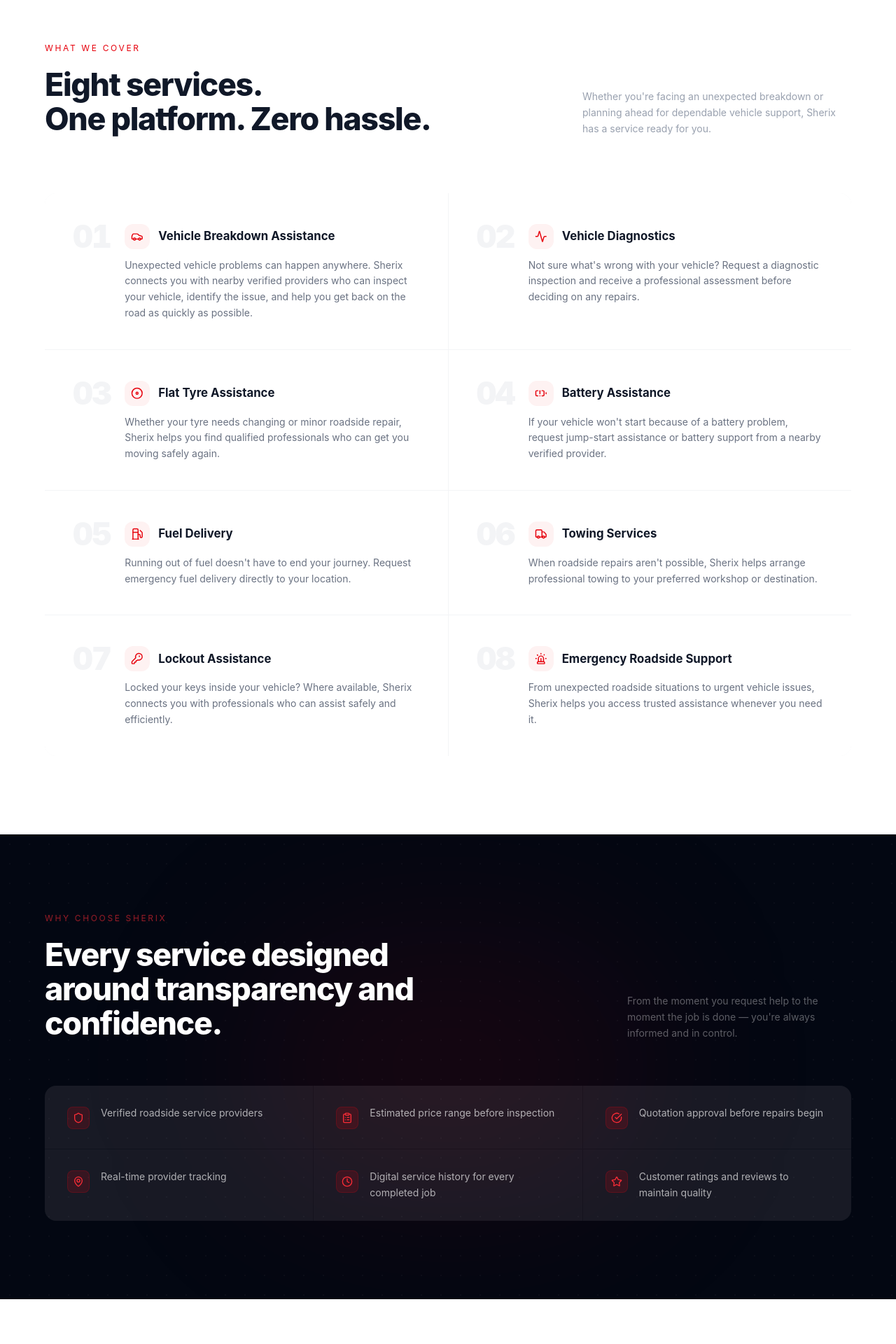
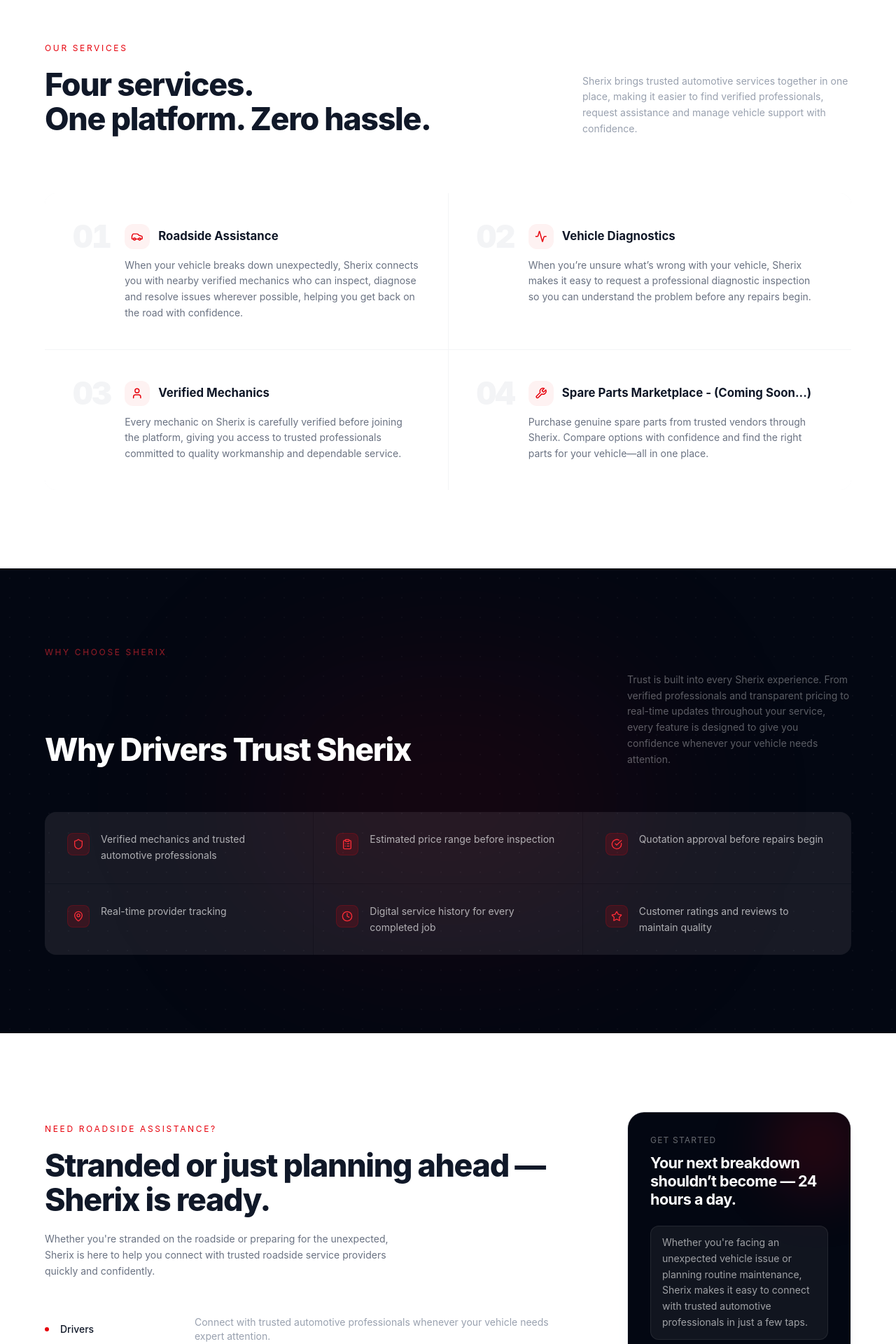
Before and after one commit to Kwekuaugust22/sherix-app-website, a React (Vite) app: page /service in a window 1280 px wide. Shown: the part 860-2780 px from the top of the page at 70% size. Built offline with nearby package versions, Linux system fonts and the light colour scheme.

Commit message:
Service Page Updated

```diff
--- a/src/app/pages/ServicePage.tsx
+++ b/src/app/pages/ServicePage.tsx
@@ -1,9 +1,9 @@
 import { Link } from 'react-router-dom';
 import { motion, useScroll, useTransform } from 'motion/react';
 import {
-  Car, Activity, Disc, BatteryWarning, Fuel, Truck,
+  Car, Activity, Disc, BatteryWarning, Fuel, Truck, User,
   KeyRound, Siren, CheckCircle, ArrowRight, Shield,
-  MapPin, Star, ClipboardList, Clock,
+  MapPin, Star, ClipboardList, Clock, Wrench,
 } from 'lucide-react';
 import heroBg from '../../imports/pngtree-auto-mechanic-working-in-garage-repair-service-image_15647939.jpg';
 
@@ -18,55 +18,32 @@ const services = [
   {
     icon: Car,
     num: '01',
-    title: 'Vehicle Breakdown Assistance',
-    desc: 'Unexpected vehicle problems can happen anywhere. Sherix connects you with nearby verified providers who can inspect your vehicle, identify the issue, and help you get back on the road as quickly as possible.',
+    title: 'Roadside Assistance',
+    desc: 'When your vehicle breaks down unexpectedly, Sherix connects you with nearby verified mechanics who can inspect, diagnose and resolve issues wherever possible, helping you get back on the road with confidence.',
   },
   {
     icon: Activity,
     num: '02',
     title: 'Vehicle Diagnostics',
-    desc: 'Not sure what\'s wrong with your vehicle? Request a diagnostic inspection and receive a professional assessment before deciding on any repairs.',
+    desc: 'When you’re unsure what’s wrong with your vehicle, Sherix makes it easy to request a professional diagnostic inspection so you can understand the problem before any repairs begin.',
   },
   {
-    icon: Disc,
+    icon: User,
     num: '03',
-    title: 'Flat Tyre Assistance',
-    desc: 'Whether your tyre needs changing or minor roadside repair, Sherix helps you find qualified professionals who can get you moving safely again.',
+    title: 'Verified Mechanics',
+    desc: 'Every mechanic on Sherix is carefully verified before joining the platform, giving you access to trusted professionals committed to quality workmanship and dependable service.',
   },
   {
-    icon: BatteryWarning,
+    icon: Wrench,
     num: '04',
-    title: 'Battery Assistance',
-    desc: 'If your vehicle won\'t start because of a battery problem, request jump-start assistance or battery support from a nearby verified provider.',
+    title: 'Spare Parts Marketplace - (Coming Soon...)',
+    desc: 'Purchase genuine spare parts from trusted vendors through Sherix. Compare options with confidence and find the right parts for your vehicle—all in one place.',
   },
-  {
-    icon: Fuel,
-    num: '05',
-    title: 'Fuel Delivery',
-    desc: 'Running out of fuel doesn\'t have to end your journey. Request emergency fuel delivery directly to your location.',
-  },
-  {
-    icon: Truck,
-    num: '06',
-    title: 'Towing Services',
-    desc: 'When roadside repairs aren\'t possible, Sherix helps arrange professional towing to your preferred workshop or destination.',
-  },
-  {
-    icon: KeyRound,
-    num: '07',
-    title: 'Lockout Assistance',
-    desc: 'Locked your keys inside your vehicle? Where available, Sherix connects you with professionals who can assist safely and efficiently.',
-  },
-  {
-    icon: Siren,
-    num: '08',
-    title: 'Emergency Roadside Support',
-    desc: 'From unexpected roadside situations to urgent vehicle issues, Sherix helps you access trusted assistance whenever you need it.',
-  },
+
 ];
 
 const guarantees = [
-  { icon: Shield,       text: 'Verified roadside service providers' },
+  { icon: Shield,       text: 'Verified mechanics and trusted automotive professionals' },
   { icon: ClipboardList,text: 'Estimated price range before inspection' },
   { icon: CheckCircle,  text: 'Quotation approval before repairs begin' },
   { icon: MapPin,       text: 'Real-time provider tracking' },
@@ -121,15 +98,15 @@ export function ServicePage() {
               className="text-white max-w-2xl"
               style={{ fontSize: 'clamp(2.4rem, 5vw, 4rem)', fontWeight: 800, lineHeight: 1.06, letterSpacing: '-0.035em' }}
             >
-              Professional roadside<br />
-              assistance, <span className="text-red-400">designed to<br />keep you moving.</span>
+              Trusted automotive<br />
+              support, <span className="text-red-400">Whenever<br />you need it.</span>
             </motion.h1>
             <motion.p
               variants={rise}
               className="mt-5 text-white/60 max-w-lg leading-relaxed"
               style={{ fontSize: '1.05rem' }}
             >
-              Sherix connects you with verified roadside service providers ready to assist when you need help most — transparently, reliably, in real time.
+              Sherix connects drivers with verified mechanics and trusted automotive professionals whenever vehicle problems arise. From unexpected breakdowns to professional diagnostics, every request is managed through one platform designed to make getting help faster, simpler and more transparent.
             </motion.p>
             <motion.div variants={rise} className="mt-8 flex flex-wrap gap-3">
               <Link
@@ -161,7 +138,7 @@ export function ServicePage() {
             variants={stagger(0.08)}
           >
             <motion.p variants={rise} className="text-xs tracking-[0.22em] uppercase text-red-600 mb-5">
-              What We Cover
+              OUR SERVICES
             </motion.p>
             <div className="flex flex-col lg:flex-row lg:items-end lg:justify-between gap-6 mb-20">
               <motion.h2
@@ -169,10 +146,10 @@ export function ServicePage() {
                 className="text-gray-900 max-w-xl"
                 style={{ fontSize: 'clamp(1.9rem, 3.5vw, 3rem)', fontWeight: 800, letterSpacing: '-0.03em', lineHeight: 1.1 }}
               >
-                Eight services.<br />One platform. Zero hassle.
+                Four services.<br />One platform. Zero hassle.
               </motion.h2>
               <motion.p variants={rise} className="text-gray-400 text-sm max-w-sm leading-relaxed">
-                Whether you're facing an unexpected breakdown or planning ahead for dependable vehicle support, Sherix has a service ready for you.
+                Sherix brings trusted automotive services together in one place, making it easier to find verified professionals, request assistance and manage vehicle support with confidence.
               </motion.p>
             </div>
           </motion.div>
@@ -242,10 +219,10 @@ export function ServicePage() {
                 className="text-white max-w-xl"
                 style={{ fontSize: 'clamp(1.9rem, 3.5vw, 3rem)', fontWeight: 800, letterSpacing: '-0.03em', lineHeight: 1.1 }}
               >
-                Every service designed around transparency and confidence.
+                Why Drivers Trust Sherix
               </motion.h2>
               <motion.p variants={rise} className="text-white/35 text-sm max-w-xs leading-relaxed">
-                From the moment you request help to the moment the job is done — you're always informed and in control.
+                Trust is built into every Sherix experience. From verified professionals and transparent pricing to real-time updates throughout your service, every feature is designed to give you confidence whenever your vehicle needs attention.
               </motion.p>
             </div>
 
@@ -295,9 +272,9 @@ export function ServicePage() {
 
               <motion.div variants={rise} className="mt-10 space-y-3">
                 {[
-                  { label: 'Drivers',          sub: 'Get help wherever you are, in minutes.' },
-                  { label: 'Fleet Operators',   sub: 'Explore fleet solutions for your business.' },
-                  { label: 'Service Providers', sub: 'Join the Sherix partner network.' },
+                  { label: 'Drivers',          sub: 'Connect with trusted automotive professionals whenever your vehicle needs expert attention.' },
+                  { label: 'Fleet Operators',   sub: 'Keep your business moving with reliable access to trusted automotive service providers through one platform.' },
+                  { label: 'Service Providers', sub: 'Grow your business, receive more service requests and connect with customers who value trusted automotive expertise.' },
                 ].map(item => (
                   <div key={item.label} className="flex items-center gap-4 py-3 border-b border-gray-100">
                     <div className="w-1.5 h-1.5 rounded-full bg-red-600 shrink-0" />
@@ -325,21 +302,17 @@ export function ServicePage() {
                     className="text-white relative z-10"
                     style={{ fontSize: '1.35rem', fontWeight: 700, letterSpacing: '-0.025em', lineHeight: 1.2 }}
                   >
-                    Ready when you need us — 24 hours a day.
+                    Your next breakdown shouldn’t become — 24 hours a day.
                   </h3>
                   {/* Mini stats */}
-                  <div className="mt-6 grid grid-cols-2 gap-3 relative z-10">
-                    {[['< 8 min', 'Avg. response'], ['98%', 'Satisfaction']].map(([v, l]) => (
-                      <div
-                        key={l}
-                        className="rounded-xl px-4 py-3"
-                        style={{ background: 'rgba(255,255,255,0.06)', border: '1px solid rgba(255,255,255,0.08)' }}
-                      >
-                        <div className="text-white font-semibold" style={{ fontSize: '1.1rem', letterSpacing: '-0.02em' }}>{v}</div>
-                        <div className="text-white/35 text-xs mt-0.5">{l}</div>
-                      </div>
-                    ))}
-                  </div>
+            <div
+                  className="mt-6 relative z-10 rounded-xl px-4 py-3"
+                  style={{ background: 'rgba(255,255,255,0.06)', border: '1px solid rgba(255,255,255,0.08)' }}
+                >
+                  <p className="text-white/60 text-sm leading-relaxed">
+                    Whether you're facing an unexpected vehicle issue or planning routine maintenance, Sherix makes it easy to connect with trusted automotive professionals in just a few taps.
+                  </p>
+                </div>
                 </div>
 
                 {/* White bottom */}
@@ -355,13 +328,7 @@ export function ServicePage() {
                     to="/business"
                     className="flex items-center justify-between w-full px-5 py-3.5 border border-gray-200 hover:border-gray-300 text-gray-700 text-sm font-medium rounded-xl transition-colors"
                   >
-                    <span>Explore Fleet Solutions</span>
-                    <ArrowRight className="w-4 h-4 text-gray-400" />
-                  </Link>
-                  <Link
-                    to="/partner"
-                    className="flex items-center justify-between w-full px-5 py-3.5 border border-gray-200 hover:border-gray-300 text-gray-700 text-sm font-medium rounded-xl transition-colors"
-                  >
+
                     <span>Become a Service Partner</span>
                     <ArrowRight className="w-4 h-4 text-gray-400" />
                   </Link>
```
Also changed, not shown: package.json (+2 -12 lines), 2 other files (tests, documents, lock files or other folders).
